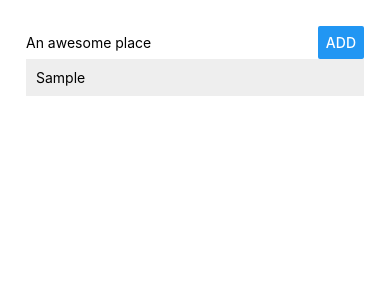
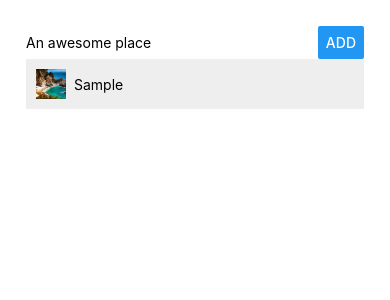
Before and after one commit to Tauqeer1/react-native-practical-guide, a React Native app: screen / in a window 390 px wide. Both pictures are taken after typing "Sample" into the empty fields and a click on the button "ADD". Shown: the top 300 px of the page. Built offline with nearby package versions, Linux system fonts and the light colour scheme.

Commit message:
add static image

```diff
--- a/App.js
+++ b/App.js
@@ -3,6 +3,7 @@ import { Platform, StyleSheet, TextInput, View, Button } from "react-native";
 
 import PlaceInput from "./src/components/PlaceInput/PlaceInput";
 import PlaceList from "./src/components/PlaceList/PlaceList";
+import placeImage from "./src/assets/beautiful-place.jpg";
 
 const instructions = Platform.select({
   ios: "Press Cmd+R to reload,\n" + "Cmd+D or shake for dev menu",
@@ -25,7 +26,8 @@ export default class App extends Component {
       return {
         places: prevState.places.concat({
           key: Math.random(),
-          value: placeName
+          name: placeName,
+          image: placeImage
         })
       };
     });
--- a/src/components/ListItem/ListItem.js
+++ b/src/components/ListItem/ListItem.js
@@ -1,5 +1,11 @@
 import React, { Component } from "react";
-import { View, Text, StyleSheet, TouchableWithoutFeedback } from "react-native";
+import {
+  View,
+  Text,
+  StyleSheet,
+  TouchableWithoutFeedback,
+  Image
+} from "react-native";
 
 export default class ListItem extends Component {
   constructor(props) {
@@ -10,6 +16,7 @@ export default class ListItem extends Component {
       // Touchable is used for making item clickable(touchable)
       <TouchableWithoutFeedback onPress={this.props.onItemPressed}>
         <View style={styles.listItem}>
+          <Image source={this.props.placeImage} style={styles.placeImage} />
           <Text>{this.props.placeName}</Text>
         </View>
       </TouchableWithoutFeedback>
@@ -22,6 +29,13 @@ const styles = StyleSheet.create({
     width: "100%",
     padding: 10,
     marginBottom: 5,
-    backgroundColor: "#eee"
+    backgroundColor: "#eee",
+    flexDirection: "row",
+    alignItems: "center"
+  },
+  placeImage: {
+    marginRight: 8,
+    height: 30,
+    width: 30
   }
 });
--- a/src/components/PlaceList/PlaceList.js
+++ b/src/components/PlaceList/PlaceList.js
@@ -5,19 +5,20 @@ import ListItem from "../ListItem/ListItem";
 
 export default class PlaceList extends Component {
   render() {
-    const placesOutput = this.props.places.map((place, i) => (
+    /* const placesOutput = this.props.places.map((place, i) => (
       <ListItem
         key={i}
         placeName={place}
         onItemPressed={() => this.props.onItemDeleted(i)}
       />
-    ));
+    )); */
     return (
       <FlatList
         data={this.props.places}
         renderItem={info => (
           <ListItem
-            placeName={info.item.value}
+            placeName={info.item.name}
+            placeImage={info.item.image}
             onItemPressed={() => this.props.onItemDeleted(info.item.key)}
           />
         )}
```
Also changed, not shown: src/assets/beautiful-place.jpg (added).
